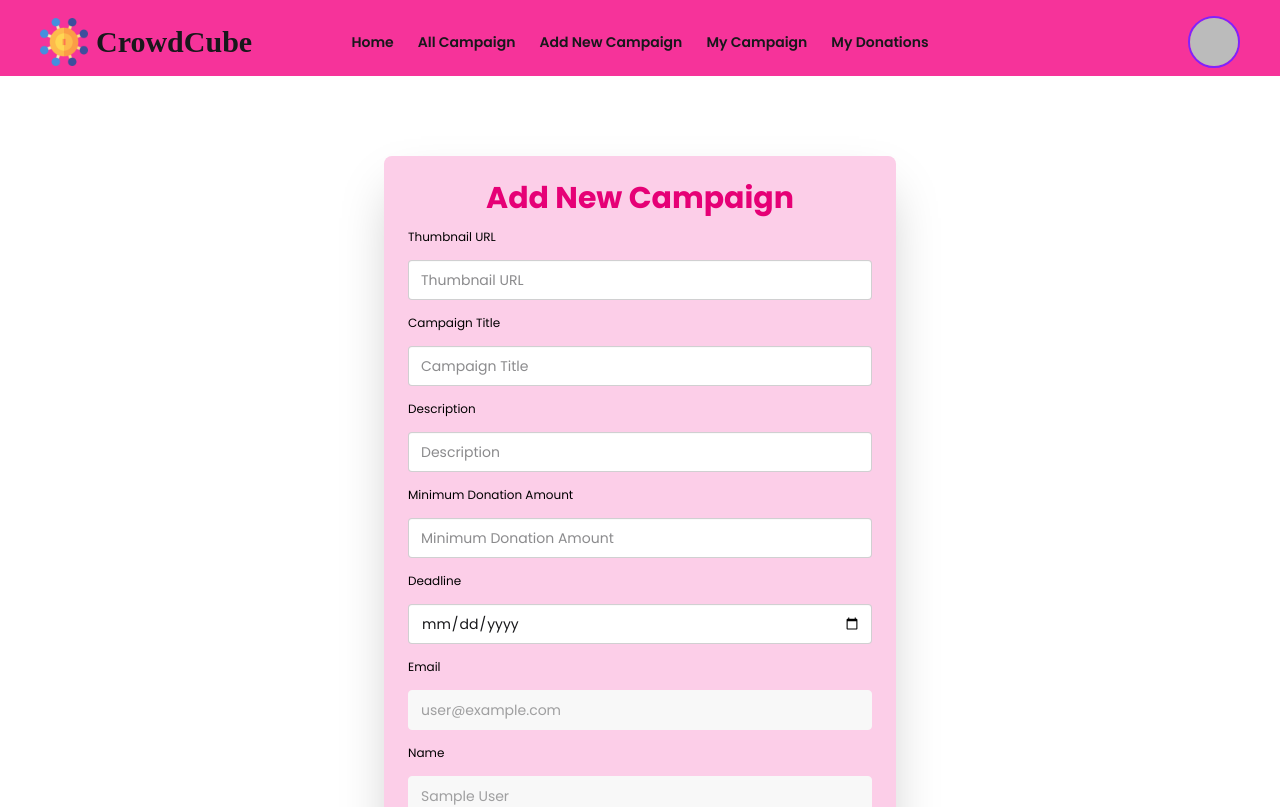
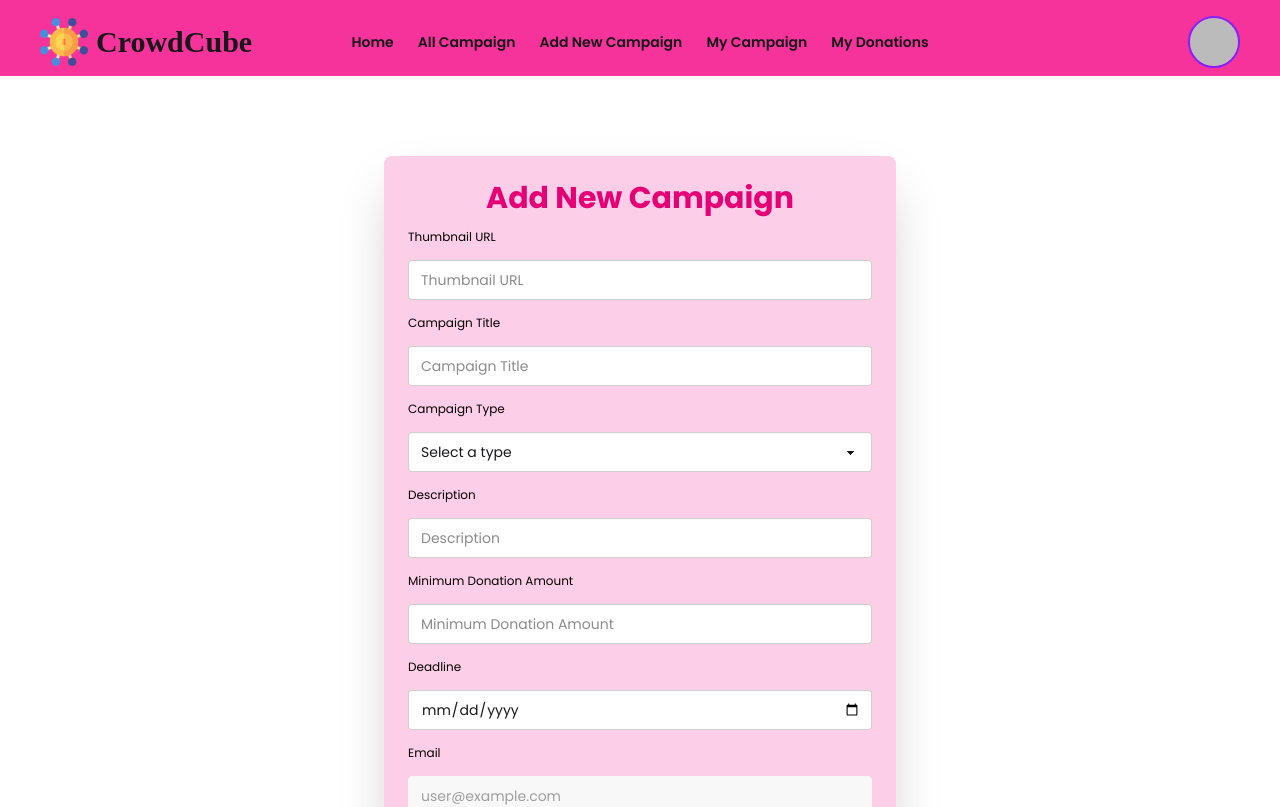
Before and after one commit to bitDig6/Crowd-Fund-Web-Client, a React (Vite) app: page /addCampaign in a window 1280 px wide. Shown: the top 807 px of the page. Built offline with nearby package versions, Linux system fonts and the light colour scheme; no server answers; sample sign-in values are in the browser's storage; a web font is replaced by a local one.

Commit message:
created add new campaign and all campaigns pages

```diff
--- a/src/components/RunningCampaign.jsx
+++ b/src/components/RunningCampaign.jsx
@@ -1,8 +1,8 @@
 import React from 'react';
 import { Link } from 'react-router';
 
-const RunningCampaign = ({ campaign }) => {
-    const {_id, title, description, image, deadline} = campaign;
+const RunningCampaign = ({ runningCampaign }) => {
+    const {_id, title, description, image, deadline} = runningCampaign;
 
 
     return (
@@ -18,7 +18,7 @@ const RunningCampaign = ({ campaign }) => {
                 <p className='font-semibold text-blue-700'>{description}</p>
                 <p className='font-semibold text-blue-700'>Deadline: {deadline}</p>
                 <div className="mt-3 flex flex-col justify-center card-actions">
-                    <Link to={`/campaigns/${_id}`} className="w-full btn btn-secondary rounded-full">See More</Link>
+                    <Link to={`/runningCampaigns/${_id}`} className="w-full btn btn-secondary rounded-full">See More</Link>
                 </div>
             </div>
         </div>
--- a/src/pages/AddNewCampaign.jsx
+++ b/src/pages/AddNewCampaign.jsx
@@ -1,44 +1,110 @@
 import React, { useContext } from 'react';
 import { AuthContext } from '../contexts/AuthContext';
+import Swal from 'sweetalert2';
+import { ToastContainer, toast } from 'react-toastify';
 
 const AddNewCampaign = () => {
     const { user } = useContext(AuthContext);
+
+    const handleAddCampaign = (event) => {
+        event.preventDefault();
+        const form = event.target;
+
+        const thumb = form.thumb.value;
+        const title = form.title.value;
+        const type = form.type.value;
+        const amount = form.amount.value;
+        const description = form.description.value;
+        const deadline = form.deadline.value;
+        const name = form.name.value;
+
+        const newCampaign = {
+            thumbnail: thumb,
+            title,
+            type,
+            amount,
+            description,
+            deadline,
+            addedBy: name
+        };
+        console.log(newCampaign);
+
+        fetch('https://crowd-fund-web-app-server.vercel.app/campaigns', {
+            method: 'POST',
+            headers: {
+                "content-type": "application/json"
+            },
+            body: JSON.stringify(newCampaign)
+        })
+            .then(res => res.json())
+            .then(data => {
+                console.log(data);
+                if (data.insertedId) {
+                    Swal.fire({
+                        title: 'Added Successfully!',
+                        text: 'You have added a campaign successfully',
+                        icon: 'success',
+                        confirmButtonText: 'Ok'
+                    });
+                }
+            })
+            .catch(error => {
+                toast(error);
+            })
+
+            form.reset();
+
+    }
 
     return (
         <div className='lg:w-4/5 mx-auto my-20'>
             <div className="card bg-pink-200 w-4/5 lg:w-1/2 mx-auto shadow-2xl">
                 <div className="card-body">
                     <h1 className='text-3xl text-center font-bold text-pink-600'>Add New Campaign</h1>
-                    <form className="fieldset relative space-y-2">
+                    <form onSubmit={handleAddCampaign} className="fieldset relative space-y-2">
                         <label className="fieldset-label text-black">Thumbnail URL</label>
-                        <input type="text"  className="input w-full" placeholder="Thumbnail URL" required autoComplete='off' />
+                        <input type="text" name="thumb" className="input w-full" placeholder="Thumbnail URL" required autoComplete='off' />
 
                         <label className="fieldset-label text-black">Campaign Title</label>
-                        <input type="text"  className="input w-full" placeholder="Campaign Title" required autoComplete='off' />
+                        <input type="text" name="title" className="input w-full" placeholder="Campaign Title" required autoComplete='off' />
 
-                        {/* campaign types */}
+                        <label className="fieldset-label text-black">Campaign Type</label>
+                        <select name="type" defaultValue="Select a type" className="select w-full">
+                            <option disabled={true}>Select a type</option>
+                            <option>StartUp</option>
+                            <option>Business</option>
+                            <option>Creative Idea</option>
+                            <option>Relief Support</option>
+                            <option>Health Support</option>
+                            <option>IT and Development</option>
+                            <option>Food Support</option>
+                            <option>Social Welfare</option>
+                            <option>Donations</option>
+                            <option>Education Support</option>
+                            <option>Entrepreneurship</option>
+                            <option>Game Development</option>
+                        </select>
 
                         <label className="fieldset-label text-black">Description</label>
-                        <input type="text"  className="input w-full" placeholder="Description" required autoComplete='off' />
+                        <input type="text" name="description" className="input w-full" placeholder="Description" required autoComplete='off' />
 
                         <label className="fieldset-label text-black">Minimum Donation Amount</label>
-                        <input type="number"  className="input w-full" placeholder="Minimum Donation Amount" required autoComplete='off' />
+                        <input type="number" name="amount" className="input w-full" placeholder="Minimum Donation Amount" required autoComplete='off' />
 
                         <label className="fieldset-label text-black">Deadline</label>
-                        <input type="date" name="" className="input w-full" required autoComplete='off' />
+                        <input type="date" name="deadline" className="input w-full" required autoComplete='off' />
 
                         <label className="fieldset-label text-black">Email</label>
-                        <input type="email" name="" className="input w-full"   disabled defaultValue={user.email}/>
+                        <input type="email" name="email" className="input w-full" disabled defaultValue={user.email} />
 
                         <label className="fieldset-label text-black">Name</label>
-                        <input type="text" name="" className="input w-full" disabled defaultValue={user.displayName} />
+                        <input type="text" name="name" className="input w-full" disabled defaultValue={user.displayName} />
 
                         <button className="btn btn-secondary mt-4">Add</button>
                     </form>
-
-
                 </div>
             </div>
+            <ToastContainer></ToastContainer>
         </div>
     );
 };
--- /dev/null
+++ b/src/pages/Details.jsx
@@ -0,0 +1,11 @@
+import React from 'react';
+
+const Details = () => {
+    return (
+        <div>
+            details about the campaign inserted by a user
+        </div>
+    );
+};
+
+export default Details;
--- a/src/pages/Home.jsx
+++ b/src/pages/Home.jsx
@@ -5,7 +5,7 @@ import Awards from '../components/Awards';
 import { useLoaderData } from 'react-router';
 
 const Home = () => {
-    const campaigns = useLoaderData();
+    const runningCampaigns = useLoaderData();
 
     return (
         <div className='min-h-dvh'>
@@ -14,10 +14,7 @@ const Home = () => {
                 <h3 className='text-4xl font-bold text-center text-pink-500 mb-10'>Our Running Campaigns</h3>
                 <div className='grid grid-cols-1 md:grid-cols-2 lg:grid-cols-3 gap-10 px-2'>
                     {
-                        campaigns.map(campaign => <RunningCampaign
-                            key={campaign._id}
-                            campaign={campaign}>
-                        </RunningCampaign>)
+                        runningCampaigns.map( runningCampaign => <RunningCampaign key={runningCampaign._id} runningCampaign={runningCampaign}></RunningCampaign>)
                     }
                 </div>
             </section>
--- a/src/pages/Login.jsx
+++ b/src/pages/Login.jsx
@@ -3,6 +3,7 @@ import { Link, useLocation, useNavigate } from 'react-router';
 import { FaEye, FaEyeSlash, FaGoogle } from 'react-icons/fa';
 import { AuthContext } from '../contexts/AuthContext';
 import Swal from 'sweetalert2';
+import { ToastContainer, toast } from 'react-toastify';
 
 const Login = () => {
     const { signInUser, signInUserWithGoogle, setUser } = useContext(AuthContext);
@@ -35,8 +36,8 @@ const Login = () => {
                     navigate('/');
                 }
             }).catch(error => {
-
                 setError(error);
+                toast(error);
             })
         form.reset();
     }
@@ -88,6 +89,7 @@ const Login = () => {
                     <button onClick={handleSignInWithGoogle} className='btn btn-secondary'><FaGoogle></FaGoogle>Login with Google</button>
                 </div>
             </div>
+            <ToastContainer></ToastContainer>
         </div>
     );
 };
--- a/src/routes/router.jsx
+++ b/src/routes/router.jsx
@@ -10,6 +10,7 @@ import AllCampaigns from "../pages/AllCampaigns";
 import MyCampaign from "../pages/MyCampaign";
 import MyDonations from "../pages/MyDonations";
 import ErrorPage from "../pages/ErrorPage";
+import Details from "../pages/Details";
 
 
 const router = createBrowserRouter([
@@ -21,12 +22,12 @@ const router = createBrowserRouter([
             {
                 path: '/',
                 element: <Home></Home>,
-                loader: () => fetch('https://crowd-fund-web-app-server.vercel.app/campaigns')
+                loader: () => fetch('https://crowd-fund-web-app-server.vercel.app/runningCampaigns')
             },
             {
-                path: '/campaigns/:id',
+                path: '/runningCampaigns/:id',
                 element: <PrivateRoute><CampaignDetails></CampaignDetails></PrivateRoute>,
-                loader: ({params}) => fetch(`https://crowd-fund-web-app-server.vercel.app/campaigns/${params.id}`)
+                loader: ({params}) => fetch(`https://crowd-fund-web-app-server.vercel.app/runningCampaigns/${params.id}`)
             },
             {
                 path: '/login',
@@ -42,7 +43,12 @@ const router = createBrowserRouter([
             },
             {
                 path: '/campaigns',
-                element: <AllCampaigns></AllCampaigns>
+                element: <AllCampaigns></AllCampaigns>,
+                loader: () => fetch('https://crowd-fund-web-app-server.vercel.app/campaigns')
+            },
+            {
+                path: '/campaigns/:id',
+                element: <PrivateRoute><Details></Details></PrivateRoute>
             },
             {
                 path: '/myCampaigns',
```
Also changed, not shown: src/pages/AllCampaigns.jsx (+36 -2 lines).
